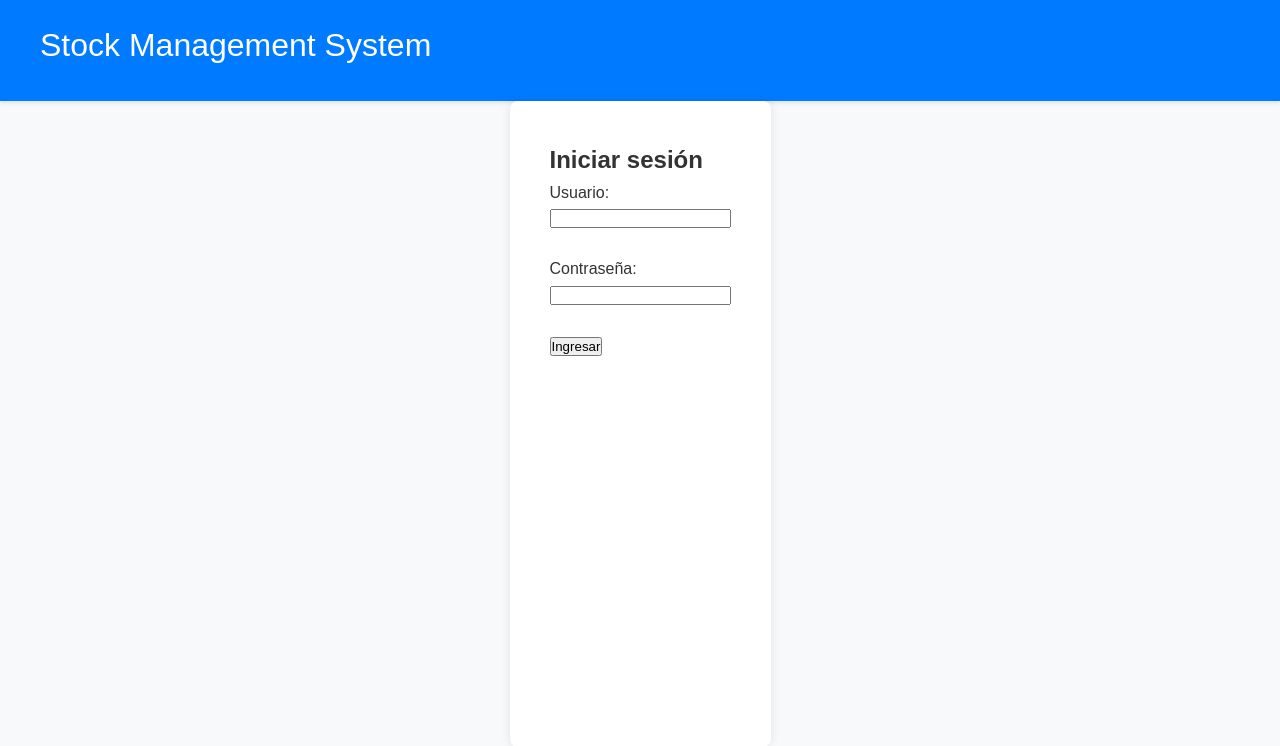
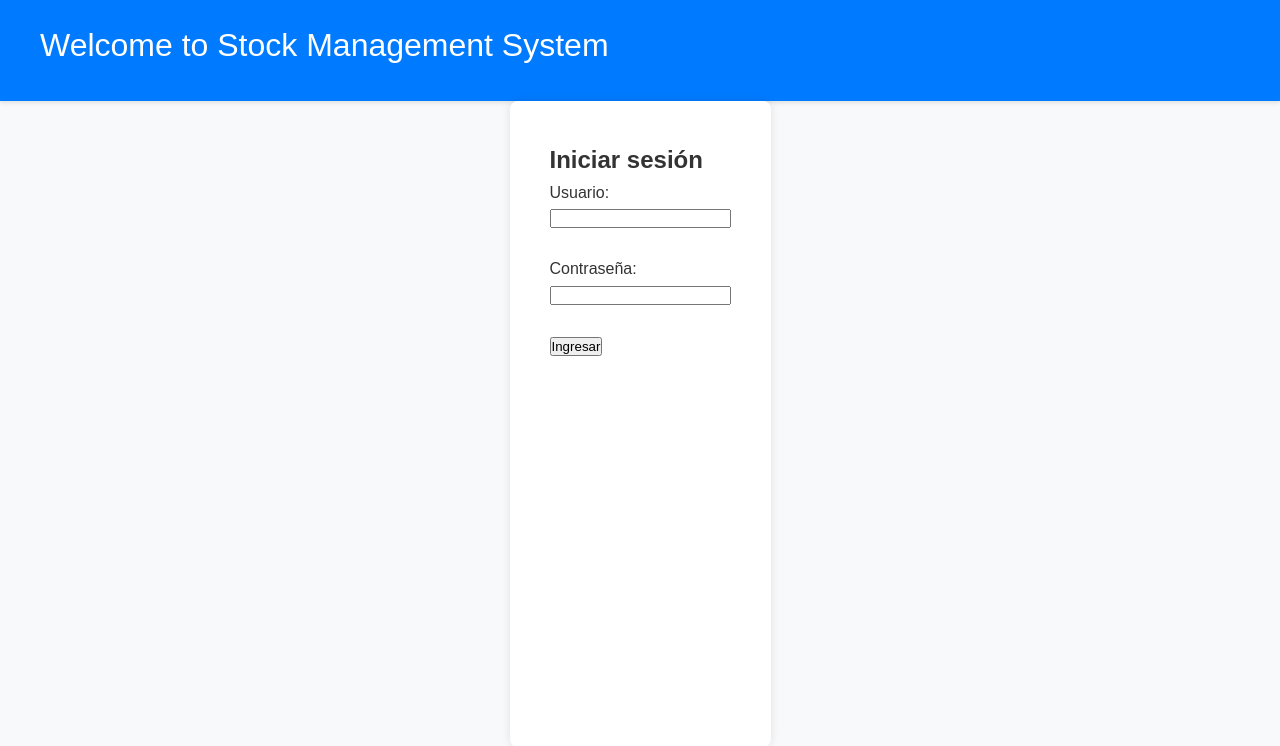
Before and after one commit to Facuzogbe/stock-management-migration-predictor, a Flask app: page / in a window 1280 px wide. Shown: the top 746 px of the page. Run offline with Flask 3, Linux system fonts and the light colour scheme.

Commit message:
modify title in login

```diff
--- a/src/app/templates/base.html
+++ b/src/app/templates/base.html
@@ -8,7 +8,7 @@
 </head>
 <body>
     <header>
-        <h1>Stock Management System</h1>
+        <h1>Welcome to Stock Management System</h1>
         {% if session.get('username') %}
         <nav>
             <a href="/home">Inicio</a>
```
